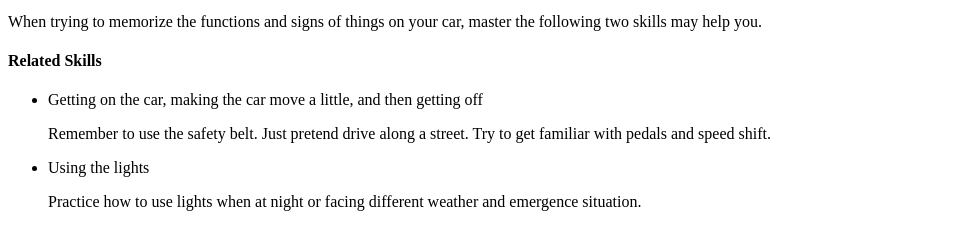
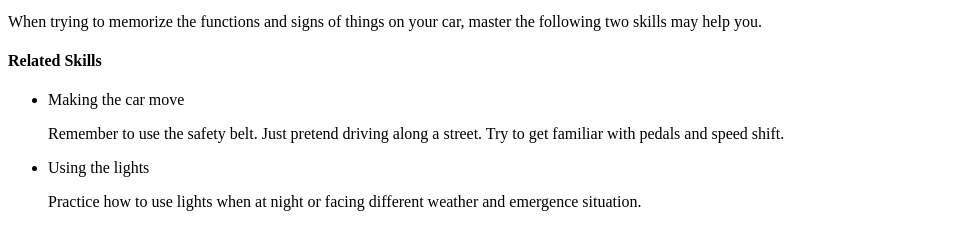
Before and after one commit to Nora-Zhang/Nora-Zhang.github.io, a plain HTML site: page backward-design/objective1.html in a window 1280 px wide. Shown: the part 145-394 px from the top of the page, without its empty margins (0-963 px from the left). Drawn offline with Linux system fonts and the light colour scheme.

Commit message:
Update objective1.html

```diff
--- a/backward-design/objective1.html
+++ b/backward-design/objective1.html
@@ -21,9 +21,9 @@
         <h4>Related Skills</h4>
         <ul>
             <li>
-                Getting on the car, making the car move a little, and then getting off
+                Making the car move
             </li>
-            <p>Remember to use the safety belt. Just pretend drive along a street. Try to get familiar with pedals and speed shift.</p>
+            <p>Remember to use the safety belt. Just pretend driving along a street. Try to get familiar with pedals and speed shift.</p>
             <li>
                 Using the lights
             </li>
```
